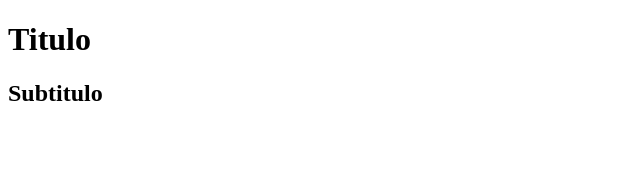
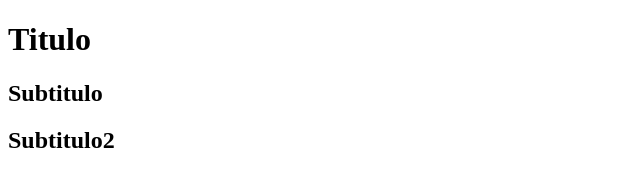
Before and after one commit to ManuGc124/Probando, a plain HTML site: page index.html in a window 1280 px wide. Shown: the whole page, without its empty margins (0-640 px from the left). Drawn offline with Linux system fonts and the light colour scheme.

Commit message:
Cambio en branch

```diff
--- a/index.html
+++ b/index.html
@@ -11,6 +11,7 @@
         <div class="container">
             <h1 class="title">Titulo</h1>
             <h2 class="subtitle">Subtitulo</h2>
+            <h2 class="subtitle">Subtitulo2</h2>
         </div>
     </main>
 </body>
```
